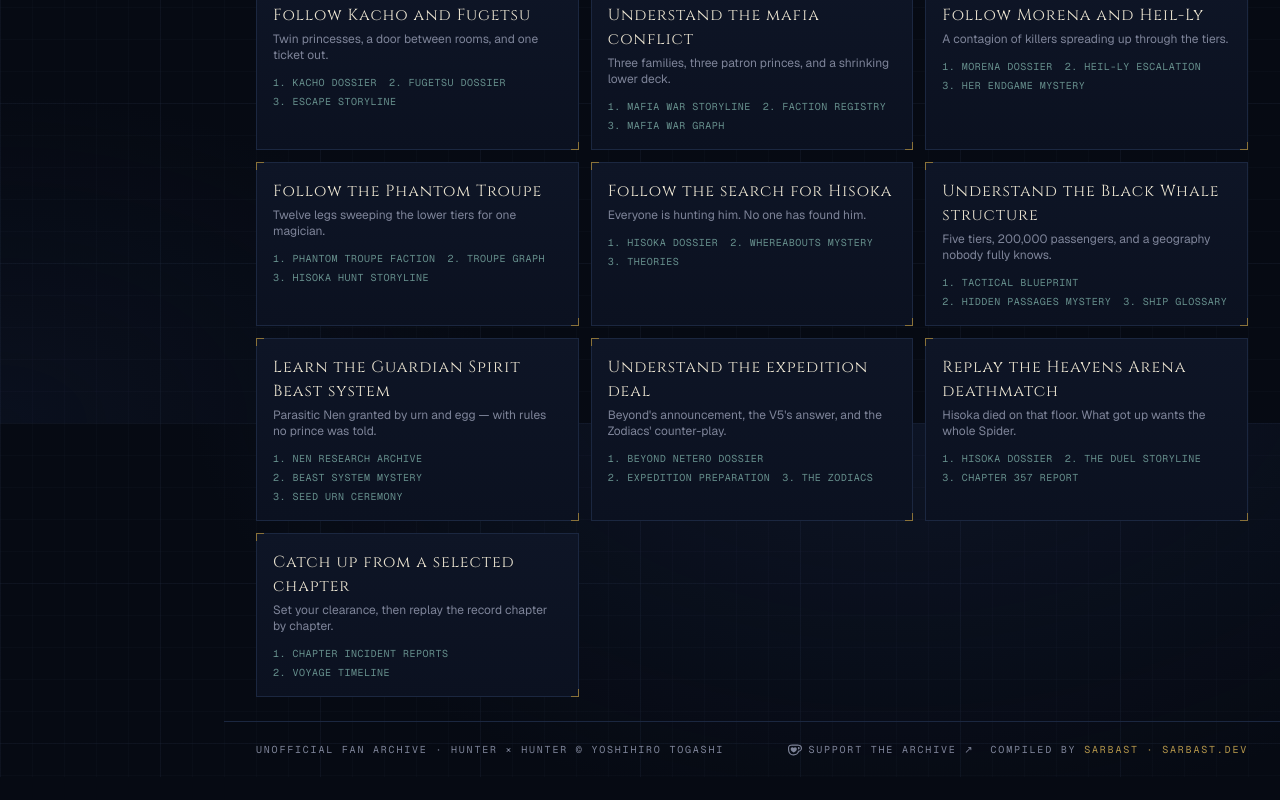
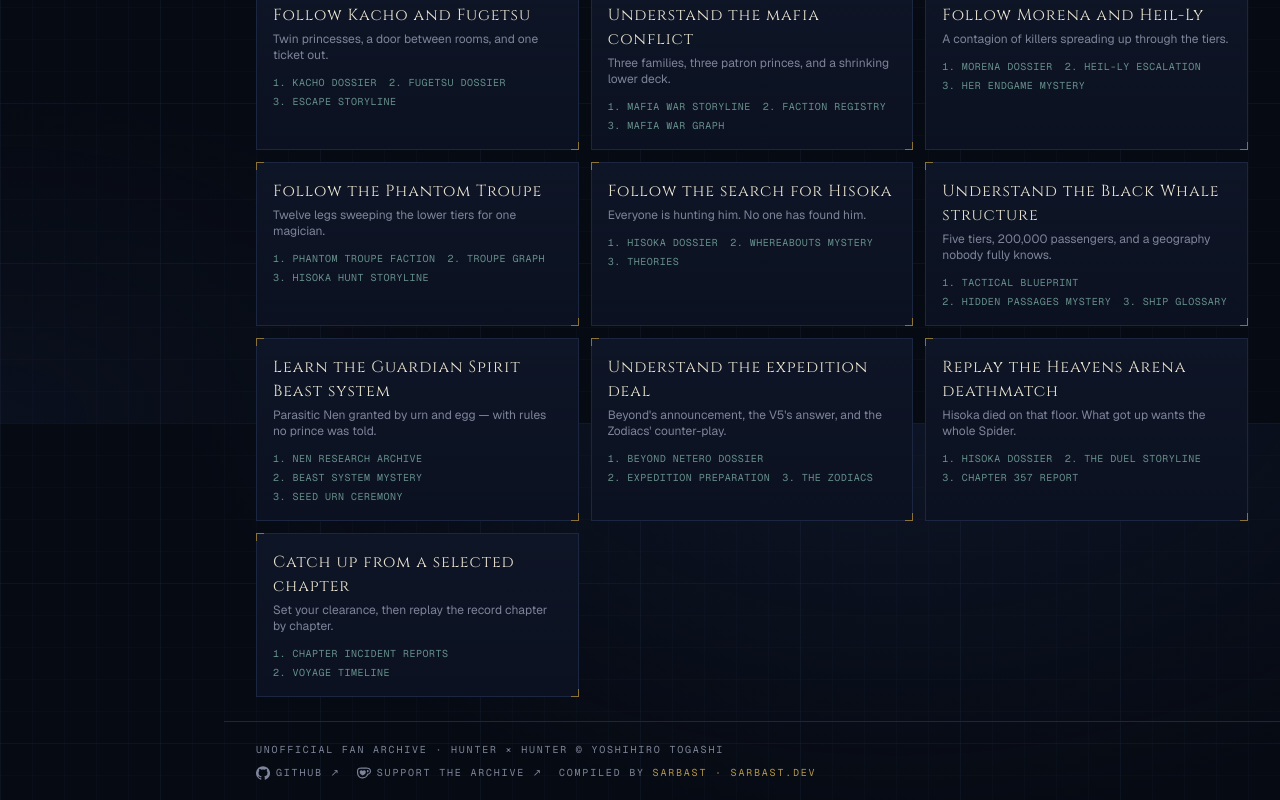
Before and after one commit to SarKurd/Black-Whale-Nexus, a Next.js app: page / in a window 1280 px wide. Shown: the part 2777-3577 px from the top of the page. Before the commit the page ends 3554 px from the top, so only its background shows below. Built offline with nearby package versions, Linux system fonts and the light colour scheme; no server answers.

Commit message:
Add repository link to site footer

```diff
--- a/src/components/shell/AppShell.tsx
+++ b/src/components/shell/AppShell.tsx
@@ -167,6 +167,21 @@ export function AppShell({ children }: { children: React.ReactNode }) {
             </span>
             <div className="flex flex-wrap items-center gap-x-4 gap-y-2">
               <a
+                href="https://github.com/SarKurd/Black-Whale-Nexus"
+                target="_blank"
+                rel="noopener noreferrer"
+                className="intel-label inline-flex items-center gap-1.5 text-muted transition-colors hover:text-parchment"
+              >
+                <svg
+                  aria-hidden="true"
+                  viewBox="0 0 24 24"
+                  className="h-3.5 w-3.5 shrink-0 fill-current"
+                >
+                  <path d="M12 .297a12 12 0 0 0-3.793 23.39c.6.113.82-.258.82-.577v-2.234c-3.338.726-4.04-1.416-4.04-1.416-.546-1.387-1.332-1.756-1.332-1.756-1.09-.745.083-.73.083-.73 1.205.085 1.84 1.238 1.84 1.238 1.07 1.835 2.809 1.305 3.495.998.108-.776.418-1.305.762-1.605-2.665-.304-5.466-1.332-5.466-5.93 0-1.31.467-2.381 1.235-3.221-.124-.303-.535-1.524.117-3.176 0 0 1.008-.322 3.301 1.23a11.5 11.5 0 0 1 6.009 0c2.291-1.552 3.297-1.23 3.297-1.23.653 1.653.242 2.874.118 3.176.77.84 1.233 1.911 1.233 3.221 0 4.61-2.806 5.624-5.478 5.921.43.372.814 1.103.814 2.222v3.293c0 .322.216.694.825.576A12.001 12.001 0 0 0 12 .297" />
+                </svg>
+                GitHub ↗
+              </a>
+              <a
                 href="https://ko-fi.com/sarbast"
                 target="_blank"
                 rel="noopener noreferrer"
```
Also changed, not shown: 1 other file (tests, documents, lock files or other folders).
